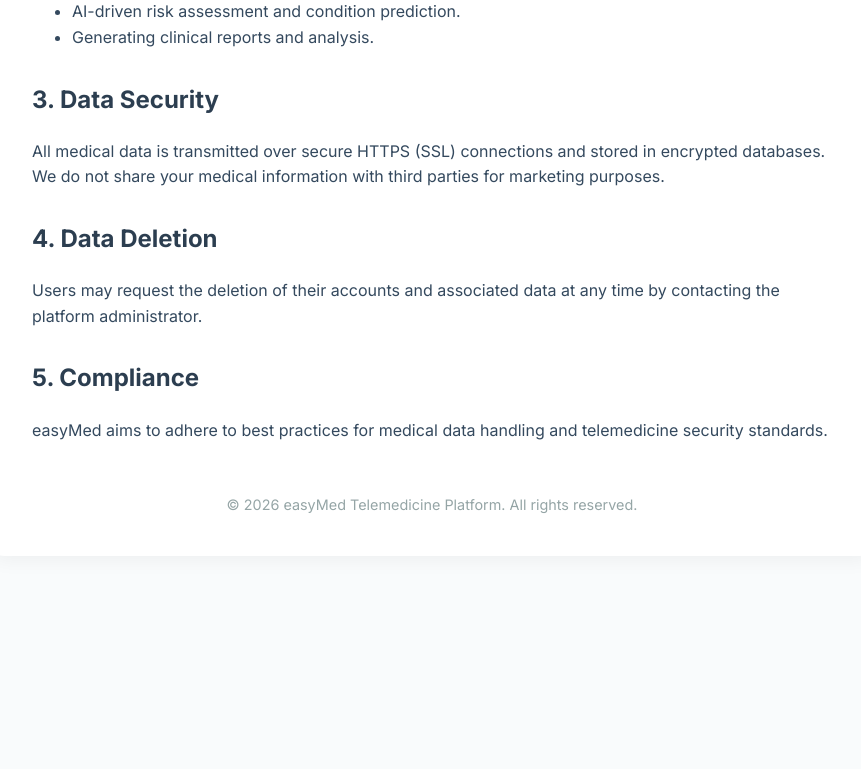
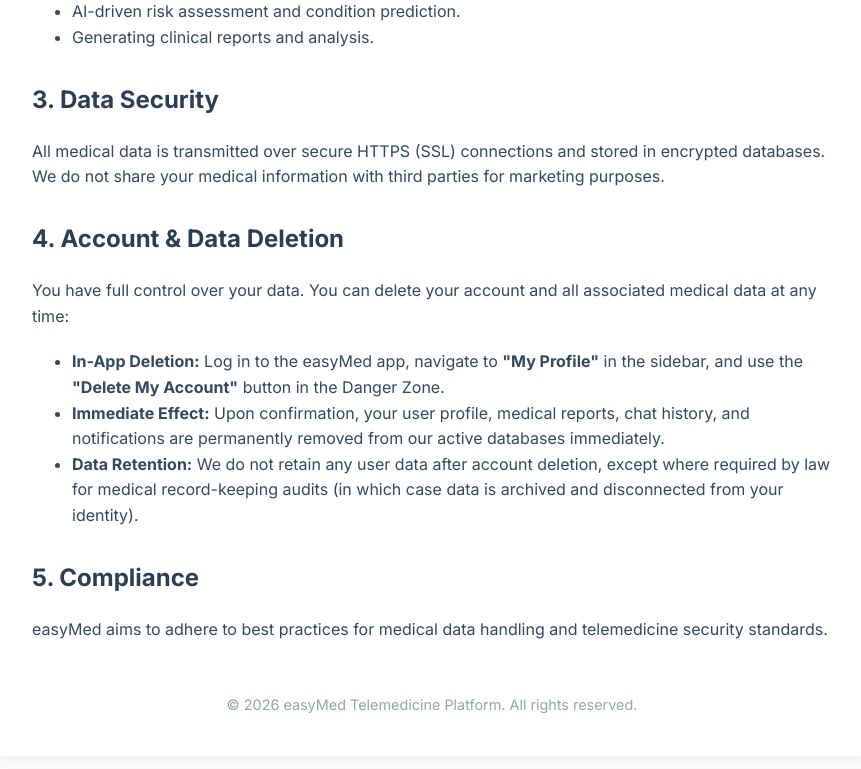
Before and after one commit to shravansinghchauhan2021/easyMed-Platform, a Flask app: page /privacy in a window 1280 px wide. Shown: the part 707-1476 px from the top of the page, without its empty margins (208-1069 px from the left). Before the commit the page ends 1220 px from the top, so only its background shows below. Run offline with Flask 3, Linux system fonts and the light colour scheme; some libraries are stand-ins or nearby versions.

Commit message:
Deletion add

```diff
--- a/templates/privacy.html
+++ b/templates/privacy.html
@@ -61,8 +61,13 @@
         <h2>3. Data Security</h2>
         <p>All medical data is transmitted over secure HTTPS (SSL) connections and stored in encrypted databases. We do not share your medical information with third parties for marketing purposes.</p>
 
-        <h2>4. Data Deletion</h2>
-        <p>Users may request the deletion of their accounts and associated data at any time by contacting the platform administrator.</p>
+        <h2>4. Account & Data Deletion</h2>
+        <p>You have full control over your data. You can delete your account and all associated medical data at any time:</p>
+        <ul>
+            <li><strong>In-App Deletion:</strong> Log in to the easyMed app, navigate to <strong>"My Profile"</strong> in the sidebar, and use the <strong>"Delete My Account"</strong> button in the Danger Zone.</li>
+            <li><strong>Immediate Effect:</strong> Upon confirmation, your user profile, medical reports, chat history, and notifications are permanently removed from our active databases immediately.</li>
+            <li><strong>Data Retention:</strong> We do not retain any user data after account deletion, except where required by law for medical record-keeping audits (in which case data is archived and disconnected from your identity).</li>
+        </ul>
 
         <h2>5. Compliance</h2>
         <p>easyMed aims to adhere to best practices for medical data handling and telemedicine security standards.</p>
```
